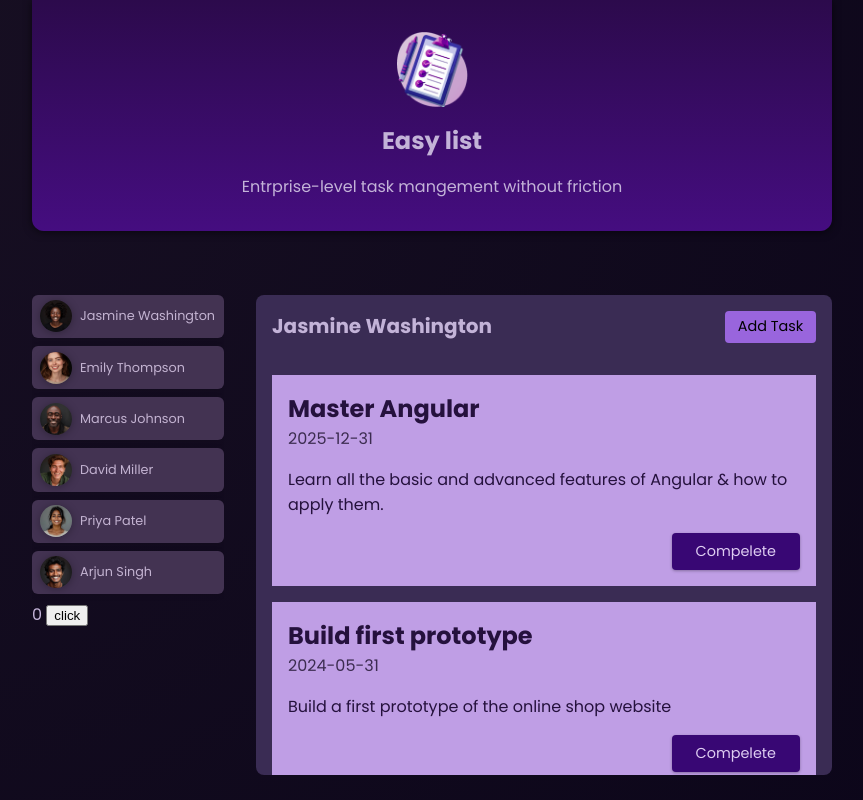
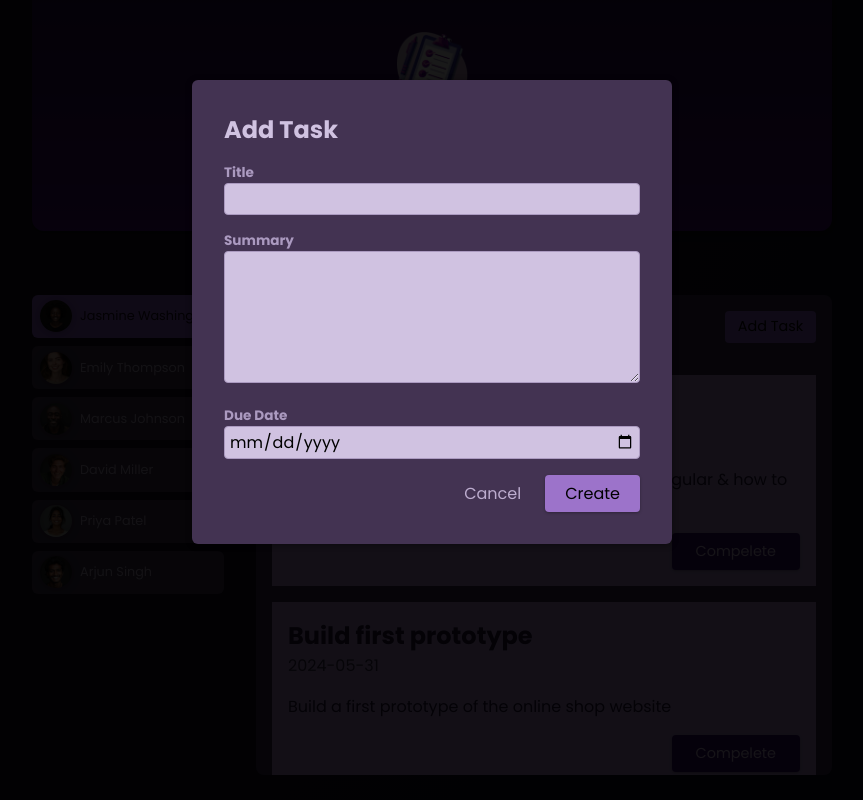
Before and after one commit to MohamedAhmedAbdAlaziz/first-angular-app-Reverse-, an Angular app: page / in a window 1280 px wide. Both pictures are taken after a click on the button "Add Task". Shown: the whole page, without its empty margins (208-1071 px from the left). Built offline with nearby package versions, Linux system fonts and the light colour scheme.

Commit message:
Add Task form

```diff
--- a/src/app/app.component.html
+++ b/src/app/app.component.html
@@ -1,19 +1,23 @@
 <app-header />
 <main>
   <ul id="users">
-    <!-- @for (user of users; track user.id) {
+    @for (user of users; track user.id) {
 
     <li>
-      <app-user [user]="user" (select)="onSelectUser($event)" />
+      <app-user
+        [user]="user"
+        (select)="onSelectUser($event)"
+        [selected]="user.id === SelectedUserId"
+      />
     </li>
-    } -->
-    <li *ngFor="let user of users">
+    }
+    <!-- <li *ngFor="let user of users">
       <app-user [user]="user" (select)="onSelectUser($event)" />
     </li>
     <li>
       {{ count() }}
       <button (click)="increment()">click</button>
-    </li>
+    </li> -->
   </ul>
   @if (selectedUser) { }
   <app-tasks [userId]="selectedUser.id" [name]="selectedUser.name"
--- /dev/null
+++ b/src/app/tasks/new-task/new-task.component.css
@@ -0,0 +1,85 @@
+.backdrop {
+  background-color: rgba(0, 0, 0, 0.9);
+  position: fixed;
+  top: 0;
+  left: 0;
+  width: 100%;
+  height: 100vh;
+}
+
+dialog {
+  width: 90%;
+  max-width: 30rem;
+  background-color: #433352;
+  border-radius: 6px;
+  border: none;
+  box-shadow: 0 1px 6px rgba(0, 0, 0, 0.4);
+  overflow: hidden;
+  padding: 1rem;
+  top: 5rem;
+}
+
+h2 {
+  margin: 0;
+  color: #d0c2e1;
+}
+
+label {
+  display: block;
+  font-weight: bold;
+  font-size: 0.85rem;
+  color: #ab9ac0;
+}
+
+input,
+textarea {
+  width: 100%;
+  font: inherit;
+  padding: 0.15rem 0.25rem;
+  border-radius: 4px;
+  border: 1px solid #ab9ac0;
+  background-color: #d0c2e1;
+}
+
+.actions {
+  margin: 1rem 0 0;
+  display: flex;
+  justify-content: flex-end;
+  gap: 0.25rem;
+}
+
+button {
+  font: inherit;
+  cursor: pointer;
+  border: none;
+  padding: 0.35rem 1.25rem;
+  border-radius: 4px;
+  background-color: transparent;
+}
+
+button[type="button"] {
+  color: #bdadcf;
+}
+
+button[type="button"]:hover,
+button[type="button"]:active {
+  color: #d0c2e1;
+}
+
+button[type="submit"] {
+  background-color: #9c73ca;
+  box-shadow: 0 1px 3px rgba(0, 0, 0, 0.3);
+  transition: all 0.3s ease;
+}
+
+button[type="submit"]:hover,
+button[type="submit"]:active {
+  background-color: #895cce;
+  box-shadow: 0 1px 6px rgba(0, 0, 0, 0.3);
+}
+
+@media (min-width: 768px) {
+  dialog {
+    padding: 2rem;
+  }
+}
--- /dev/null
+++ b/src/app/tasks/new-task/new-task.component.html
@@ -0,0 +1,35 @@
+<div class="backdrop" (click)="onCancel()"></div>
+<dialog open>
+  <h2>Add Task</h2>
+  <form (ngSubmit)="(onSubmit)">
+    <p>
+      <label for="title">Title</label>
+      <input type="text" id="title" name="title" [(ngModel)]="enteredTitle" />
+    </p>
+
+    <p>
+      <label for="summary">Summary</label>
+      <textarea
+        id="summary"
+        rows="5"
+        name="summary"
+        [(ngModel)]="enteredSummary"
+      ></textarea>
+    </p>
+
+    <p>
+      <label for="due-date">Due Date</label>
+      <input
+        type="date"
+        id="due-date"
+        name="due-date"
+        [(ngModel)]="enteredDate"
+      />
+    </p>
+
+    <p class="actions">
+      <button type="button" (click)="onCancel()">Cancel</button>
+      <button type="submit">Create</button>
+    </p>
+  </form>
+</dialog>
--- /dev/null
+++ b/src/app/tasks/new-task/new-task.component.ts
@@ -0,0 +1,21 @@
+import { Component, EventEmitter, Output } from '@angular/core';
+import { FormsModule } from '@angular/forms';
+
+@Component({
+  selector: 'app-new-task',
+  imports: [FormsModule],
+  templateUrl: './new-task.component.html',
+  styleUrl: './new-task.component.css',
+})
+export class NewTaskComponent {
+  @Output() cancel = new EventEmitter<void>();
+
+  enteredTitle = '';
+  enteredSummary = '';
+  enteredDate = '';
+
+  onCancel() {
+    this.cancel.emit();
+  }
+  onSubmit() {}
+}
--- a/src/app/tasks/task/task.component.html
+++ b/src/app/tasks/task/task.component.html
@@ -3,6 +3,6 @@
   <time>{{ task.dueDate }}</time>
   <p>{{ task.summary }}</p>
   <p class="actions">
-    <button>Compelete</button>
+    <button (click)="onCompleteTask()">Compelete</button>
   </p>
 </article>
--- a/src/app/tasks/task/task.component.ts
+++ b/src/app/tasks/task/task.component.ts
@@ -1,4 +1,4 @@
-import { Component, Input, input } from '@angular/core';
+import { Component, EventEmitter, Input, input, Output } from '@angular/core';
 
 interface Task {
   id: string;
@@ -15,4 +15,9 @@ interface Task {
 })
 export class TaskComponent {
   @Input({ required: true }) task!: Task;
+  @Output() complete = new EventEmitter<string>();
+
+  onCompleteTask() {
+    this.complete.emit(this.task.id);
+  }
 }
--- a/src/app/tasks/tasks.component.html
+++ b/src/app/tasks/tasks.component.html
@@ -1,15 +1,18 @@
+@if (isAddingTask) {
+<app-new-task (cancel)="onCancelAddTask()" />
+}
 <section id="tasks">
   <header>
     <h2>{{ name }}</h2>
     <menu>
-      <button>Add Task</button>
+      <button (click)="onStartAddTask()">Add Task</button>
     </menu>
   </header>
 
   <ul>
     @for (task of tasks; track task.id) {
     <li>
-      <app-task [task]="task" />
+      <app-task [task]="task" (complete)="onCompleteTask($event)" />
     </li>
     }
   </ul>
--- a/src/app/tasks/tasks.component.ts
+++ b/src/app/tasks/tasks.component.ts
@@ -2,10 +2,11 @@ import { Component, Input } from '@angular/core';
 import { TaskComponent } from './task/task.component';
 import { Title } from '@angular/platform-browser';
 import { dummyTasks } from '../dummy-tasks';
+import { NewTaskComponent } from './new-task/new-task.component';
 
 @Component({
   selector: 'app-tasks',
-  imports: [TaskComponent],
+  imports: [TaskComponent, NewTaskComponent],
   templateUrl: './tasks.component.html',
   styleUrl: './tasks.component.css',
 })
@@ -13,8 +14,21 @@ export class TasksComponent {
   @Input({ required: true }) userId!: string;
   @Input({ required: true }) name!: string;
   tasks = dummyTasks;
+  isAddingTask = false;
 
   get selectedTasks() {
     return this.tasks.filter((task) => task.userId === this.userId);
   }
+  onCompleteTask(id: string) {
+    this.tasks = this.tasks.filter((task) => {
+      task.id !== id;
+    });
+  }
+
+  onStartAddTask() {
+    this.isAddingTask = true;
+  }
+  onCancelAddTask() {
+    this.isAddingTask = false;
+  }
 }
--- a/src/app/user/user.component.html
+++ b/src/app/user/user.component.html
@@ -1,5 +1,5 @@
 <div>
-  <button (click)="onSelectUser()">
+  <button [class.active]="selected" (click)="onSelectUser()">
     <img [src]="imagePath" [alt]="user.name" />
     <span>{{ user.name }}</span>
   </button>
--- a/src/app/user/user.component.ts
+++ b/src/app/user/user.component.ts
@@ -23,6 +23,7 @@ export class UserComponent {
   // @Input({ required: true }) name!: string;
   // // @Output() select = new EventEmitter();
   @Input({ required: true }) user!: IUser;
+  @Input({ required: true }) selected!: boolean;
   select = output<string>();
   // avatar = input.required<string>();
   // name = input.required<string>();
```
